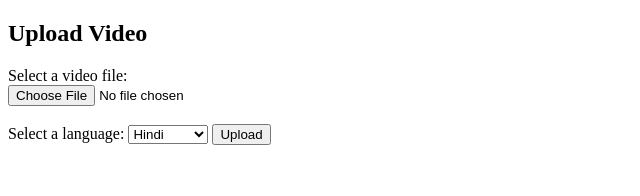
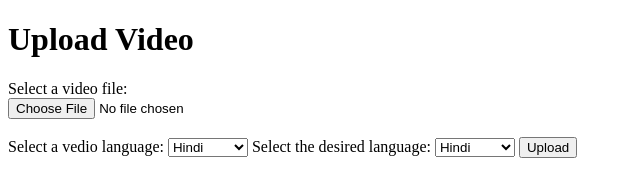
Before and after one commit to martial-sudo/innovate, a plain HTML site: page index.html in a window 1280 px wide. Shown: the whole page, without its empty margins (0-640 px from the left). Drawn offline with Linux system fonts and the light colour scheme.

Commit message:
Update index.html

```diff
--- a/index.html
+++ b/index.html
@@ -8,12 +8,12 @@
 </head>
 
 <body>
-    <h2>Upload Video</h2>
+    <h1>Upload Video</h1>
     <form action="/upload" method="post" enctype="multipart/form-data">
         <label for="video">Select a video file:</label><br>
         <input type="file" id="video" name="video" accept="video/*"><br><br>
-        <label for="languages">Select a language:</label>
-        <select id="languages" name="languages">
+        <label for="languagei">Select a vedio language:</label>
+        <select id="languagei" name="languagei">
             <option value="hi">Hindi</option>
             <option value="es">Spanish</option>
             <option value="de">German</option>
@@ -21,7 +21,16 @@
             <option value="ko">Korean</option>
             <option value="it">Italian</option>
             <option value="ja">Japanese</option>
-            <!-- Add more language options here -->
+        </select>
+        <label for="languageo">Select the desired language:</label>
+        <select id="languageo" name="languageo">
+            <option value="hi">Hindi</option>
+            <option value="es">Spanish</option>
+            <option value="de">German</option>
+            <option value="ar">Arabic</option>
+            <option value="ko">Korean</option>
+            <option value="it">Italian</option>
+            <option value="ja">Japanese</option>
         </select>
         <button type="submit">Upload</button>
     </form>
```
